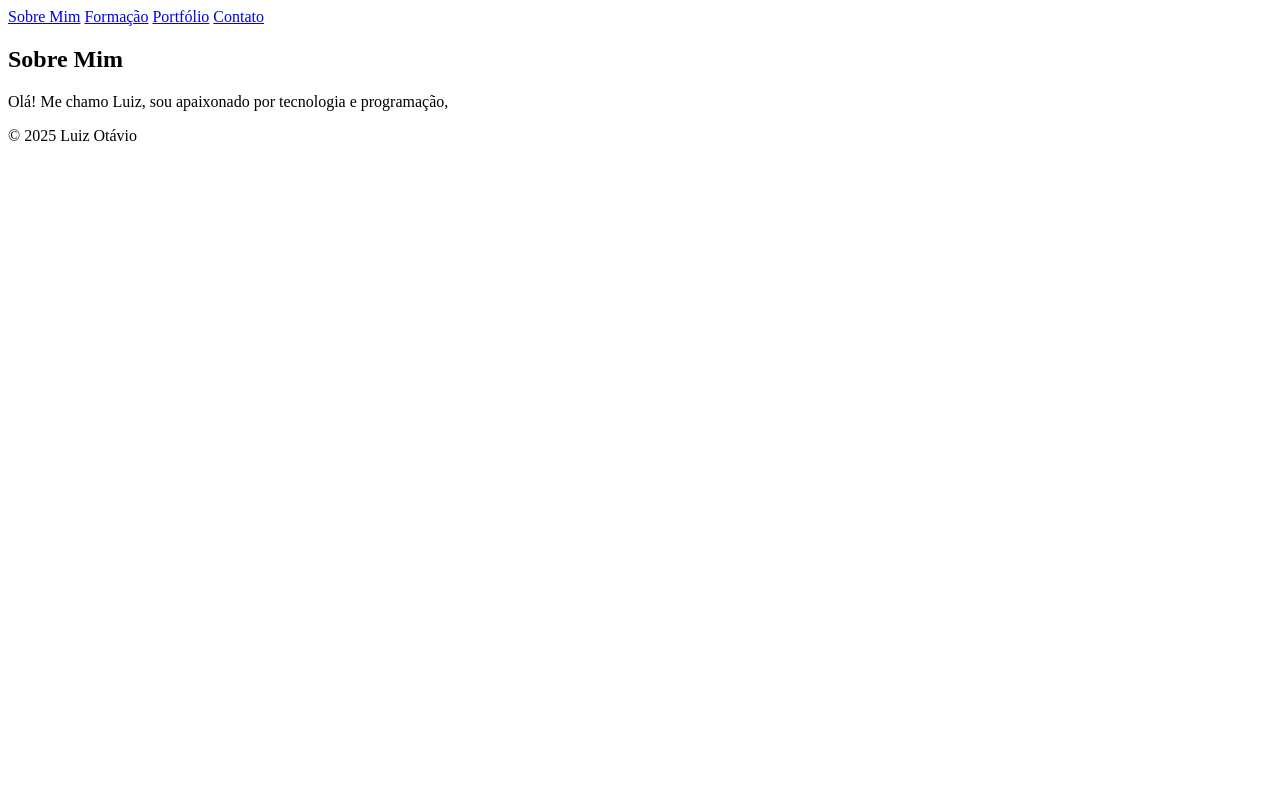
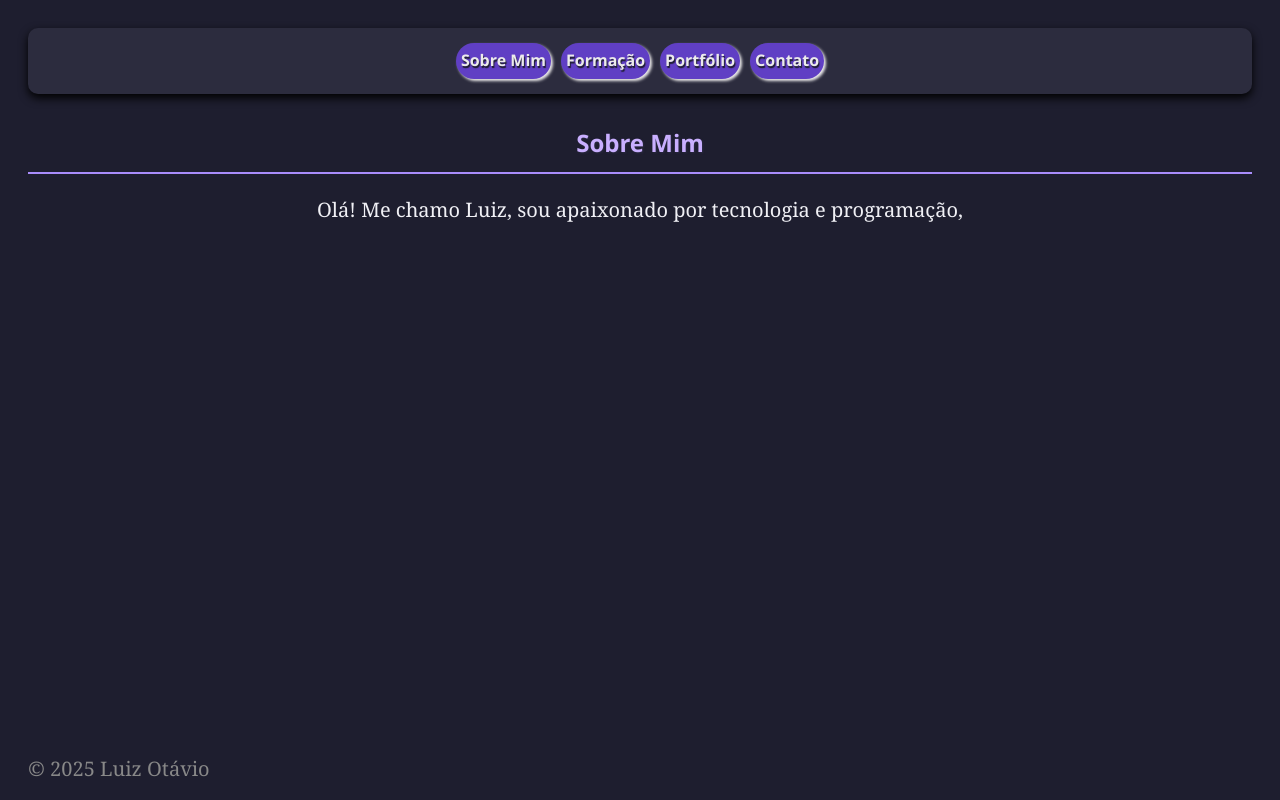
Before and after one commit to Luizotavios0uza/Portf-lio-Luiz-Ot-vio, a plain HTML site: page index.html in a window 1280 px wide. Drawn offline with Linux system fonts and the light colour scheme; the site is published under a folder, as on GitHub Pages, so addresses that start at the root find nothing.

Commit message:
Update index.html

```diff
--- a/index.html
+++ b/index.html
@@ -5,7 +5,7 @@
     <meta charset="UTF-8">
     <meta name="viewport" content="width=device-width, initial-scale=1.0">
     <title>Sobre mim</title>
-    <link rel="stylesheet" href="/Páginas/custom.css">
+    <link rel="stylesheet" href="custom.css">
 </head>
 
 <body>
@@ -13,9 +13,9 @@
     <header>
         <nav>
             <a href="index.html">Sobre Mim</a>
-            <a href="/Páginas/formacao.html">Formação</a>
-            <a href="/Páginas/portfolio.html">Portfólio</a>
-            <a href="/Páginas/contato.html">Contato</a>
+            <a href="formacao.html">Formação</a>
+            <a href="portfolio.html">Portfólio</a>
+            <a href="contato.html">Contato</a>
         </nav>
     </header>
     <!-- Descrição inicial do dono da página -->
```
